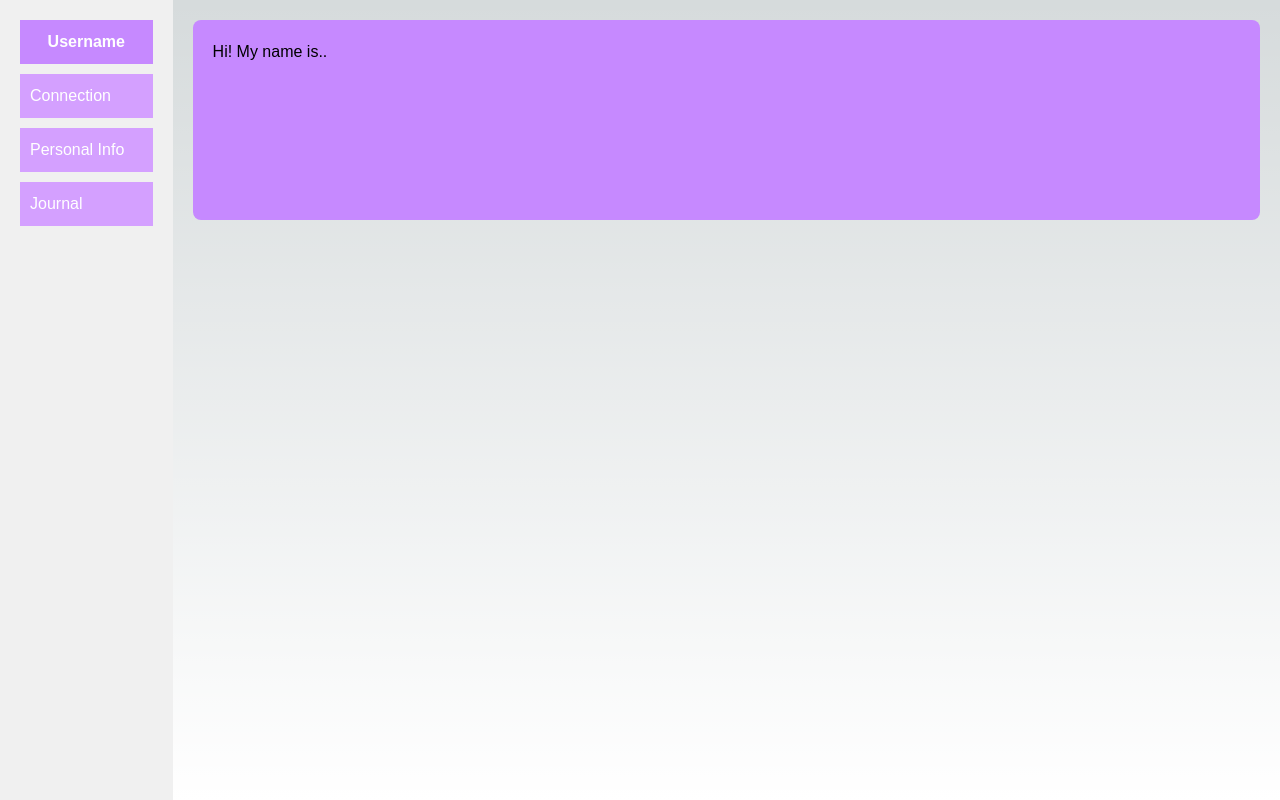
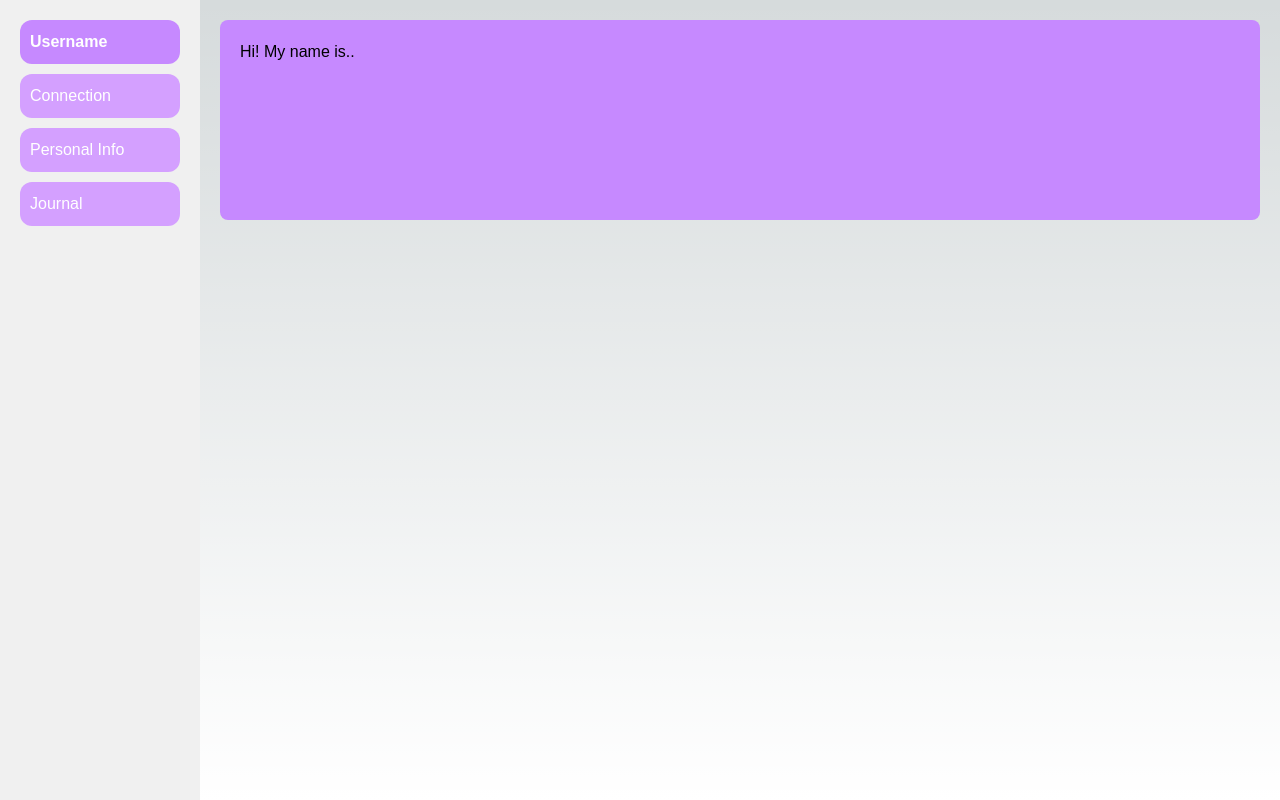
Before and after one commit to DavidBShan/JamHacks, a Next.js app: page /personal_info in a window 1280 px wide. Built offline with nearby package versions, Linux system fonts and the light colour scheme.

Commit message:
making ui better and also readying it for auth

```diff
--- a/styles/journal.module.css
+++ b/styles/journal.module.css
@@ -13,11 +13,16 @@
 
 .usernameSection {
     background-color: #c689ff;
-    padding: 10px;
     margin-bottom: 10px;
     text-align: center;
     color: white;
     font-weight: bold;
+    border-radius: 12px;
+    display: flex;
+    align-items: center;
+    justify-content: space-between;
+    width: 100%;
+    padding: 10px;
 }
 
 .sidebarButton {
@@ -29,6 +34,7 @@
     width: 100%;
     text-align: left;
     cursor: pointer;
+    border-radius: 12px;
 }
 
 .content {
@@ -42,7 +48,6 @@
     background-color: #e0b3ff;
     margin-bottom: 20px;
     padding: 20px;
-    border-radius: 8px;
 }
 
 .newEntry {
--- a/styles/personal_info.module.css
+++ b/styles/personal_info.module.css
@@ -5,15 +5,37 @@
 }
 
 .sidebar {
+
     background-color: #f0f0f0;
     padding: 20px;
     width: 200px;
     height: 100%;
-    display: flex;
-    flex-direction: column;
 }
 
 .usernameSection {
+    border-radius: 12px;
+    display: flex;
+    align-items: center;
+    justify-content: space-between;
+    width: 100%;
+    padding: 10px;
+}
+
+.usernameSection span {
+
+    flex-grow: 1;
+}
+
+.profilePicture {
+
+    width: 30px;
+    height: 30px;
+    border-radius: 50%;
+    margin-left: 10px;
+}
+
+.usernameSection {
+
     background-color: #c689ff;
     padding: 10px;
     margin-bottom: 10px;
@@ -23,6 +45,7 @@
 }
 
 .sidebarButton {
+    border-radius: 12px;
     background-color: #d4a0ff;
     color: white;
     border: none;
@@ -35,12 +58,51 @@
 
 .content {
     padding: 20px;
+    flex-grow: 1;
+    display: flex;
+    flex-direction: column;
+}
+
+.journalEntry {
+    background-color: #e0b3ff;
+    margin-bottom: 20px;
+    padding: 20px;
+    border-radius: 8px;
+}
+
+.newEntry {
+    background-color: #e0b3ff;
+    padding: 20px;
+    border-radius: 8px;
+    margin-top: auto;
+}
+
+.input,
+.textarea {
+    display: block;
+    width: 100%;
+    margin-bottom: 10px;
+    padding: 10px;
+    border-radius: 4px;
+    border: 1px solid #ccc;
+}
+
+.button {
+    background-color: #8000ff;
+    color: white;
+    border: none;
+    padding: 10px;
+    border-radius: 4px;
+    cursor: pointer;
+}
+
+.content {
+    padding: 20px;
     background-color: #c689ff;
-    width: 100%;
+    width: calc(100% - 240px);
     height: 200px;
     margin-left: 20px;
     margin-right: 20px;
     margin-top: 20px;
     border-radius: 8px;
-
 }
```
